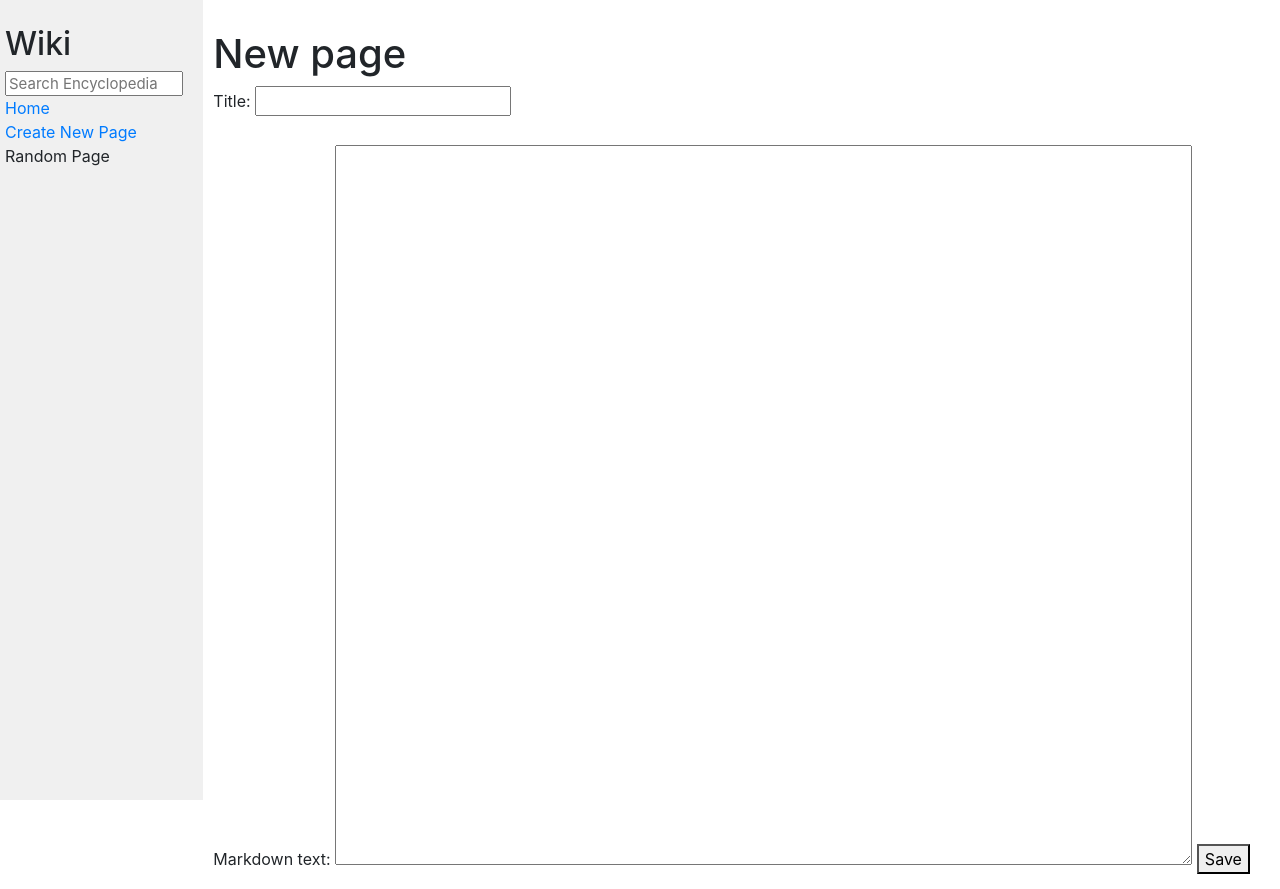
After one commit to Dom-Rodrigo/Wiki, a Django app: page /new/ in a window 1280 px wide. The commit adds this page. Run offline with Django 3.2, Linux system fonts and the light colour scheme; some libraries are stand-ins or nearby versions.

Commit message:
Add textarea to post

```diff
--- a/encyclopedia/templates/encyclopedia/layout.html
+++ b/encyclopedia/templates/encyclopedia/layout.html
@@ -19,7 +19,7 @@
                     <a href="{% url 'index' %}">Home</a>
                 </div>
                 <div>
-                    Create New Page
+                    <a href="{% url 'new' %}">Create New Page</a>
                 </div>
                 <div>
                     Random Page
--- /dev/null
+++ b/encyclopedia/templates/encyclopedia/new_page.html
@@ -0,0 +1,18 @@
+{% extends "encyclopedia/layout.html" %}
+
+{% block title %}
+    New Page
+{% endblock %}
+
+{% block body %}
+    <h1>New page</h1>
+    <form method="post">
+        {% csrf_token %}
+        <label for="mdtitle">Title:</label>
+        <input type="text" name="title" id="mdtitle">
+        <br></br>
+        <label for="mdare">Markdown text:</label>
+        <textarea name="Markdown" id="mdarea" cols="10" rows="10"></textarea>
+        <button type="submit">Save</button>
+    </form>
+{% endblock %}
--- a/encyclopedia/urls.py
+++ b/encyclopedia/urls.py
@@ -5,4 +5,5 @@ from . import views
 urlpatterns = [
     path("", views.index, name="index"),
     path("<str:query>", views.get_entry, name="get_entry"),
+    path("new/", views.new_page, name="new")
 ]
--- a/encyclopedia/views.py
+++ b/encyclopedia/views.py
@@ -36,3 +36,6 @@ def get_entry(request, query):
 
     else:
         return HttpResponse("404: Not found")
+
+def new_page(request):
+    return render(request, "encyclopedia/new_page.html")
```
